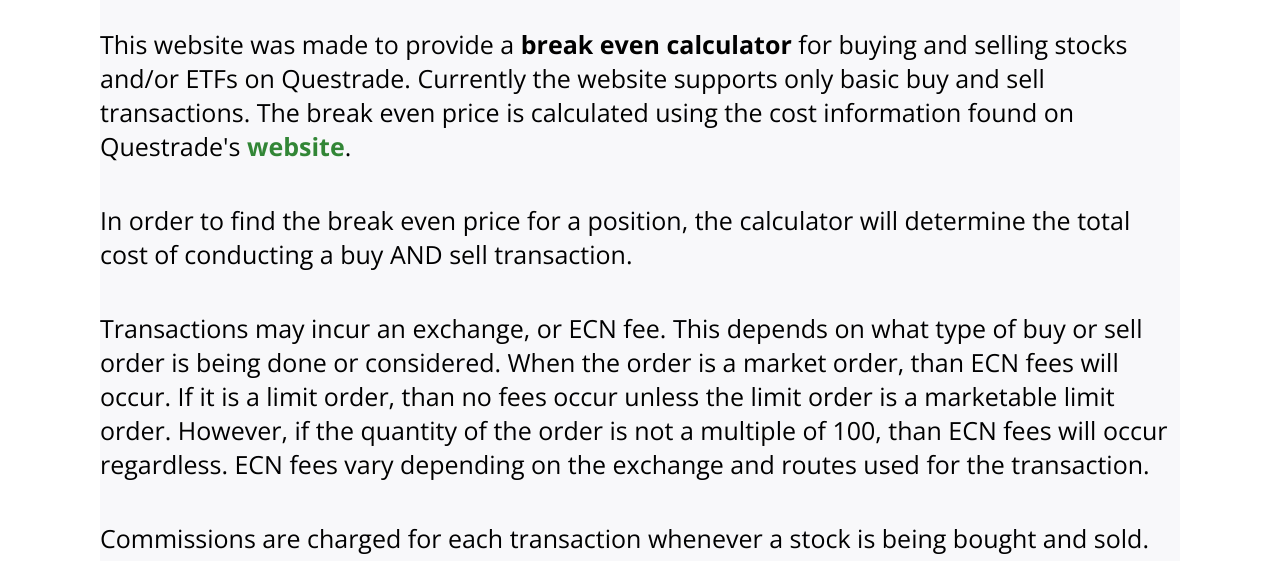
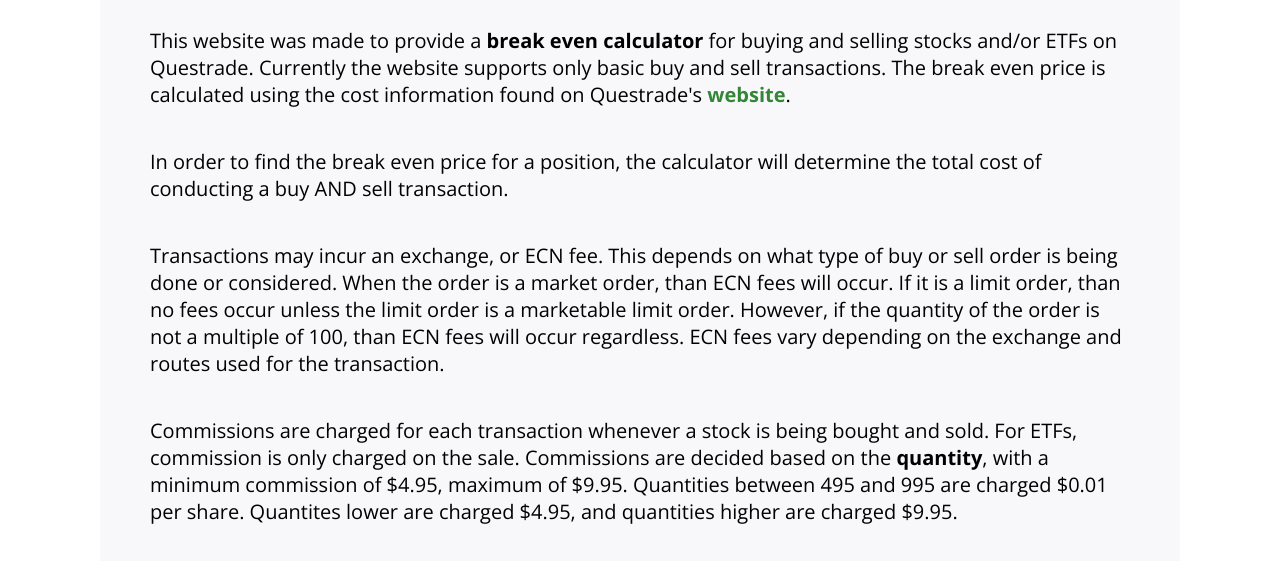
Before and after one commit to nader-chowdhury/questrade-breakeven, a plain HTML site: page about.html in a window 1280 px wide. Shown: the part 176-737 px from the top of the page. Drawn offline with nearby package versions, Linux system fonts and the light colour scheme.

Commit message:
fontsize update

```diff
--- a/styles/about.css
+++ b/styles/about.css
@@ -3,6 +3,7 @@ main {
     flex-direction: column;
     background-color: rgb(248, 248, 250);
     margin: 0 10rem;
+    padding: 0 5rem;
 }
 
 a:link,
@@ -14,7 +15,7 @@ a:visited {
 
 p:not(.footer__text) {
     margin-bottom: 4rem;
-    font-size: 2.5rem;
+    font-size: 2rem;
 }
 
 h1 {
```
Also changed, not shown: about.html (+1 -1 lines).
